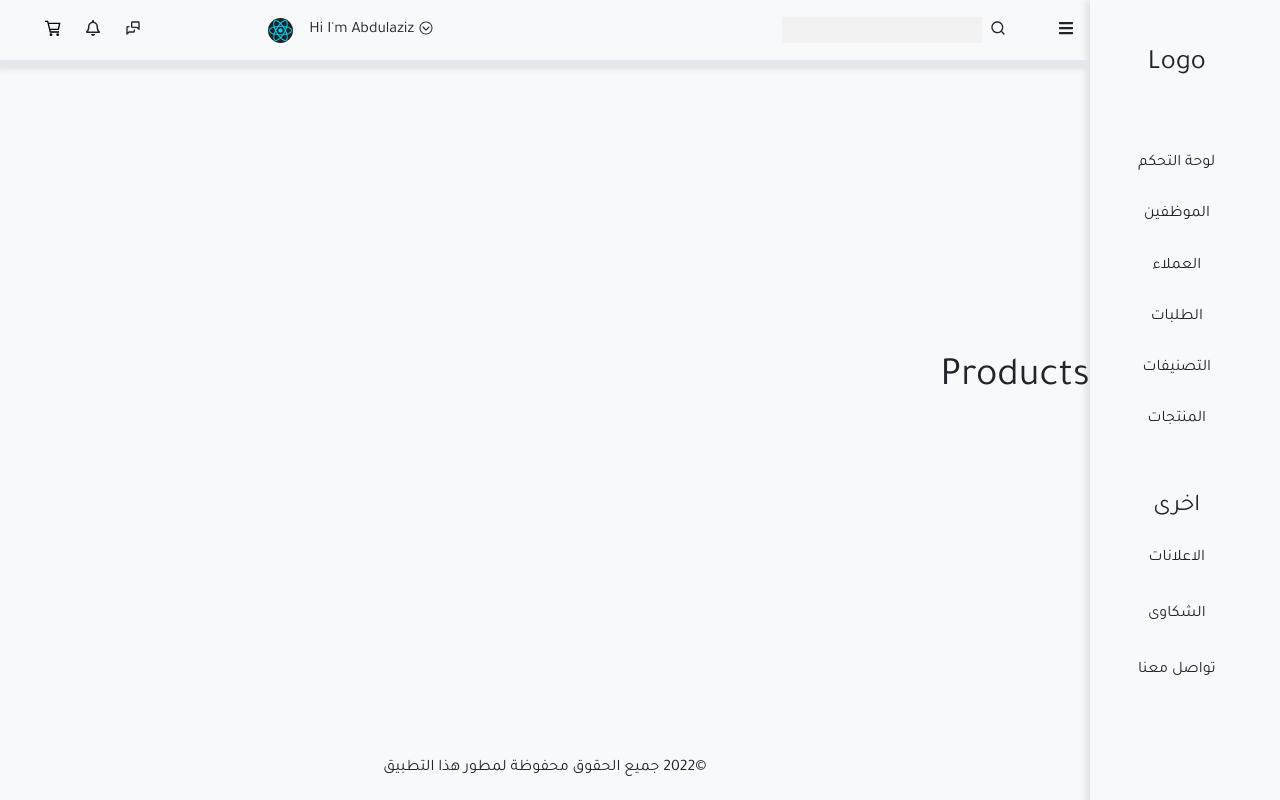
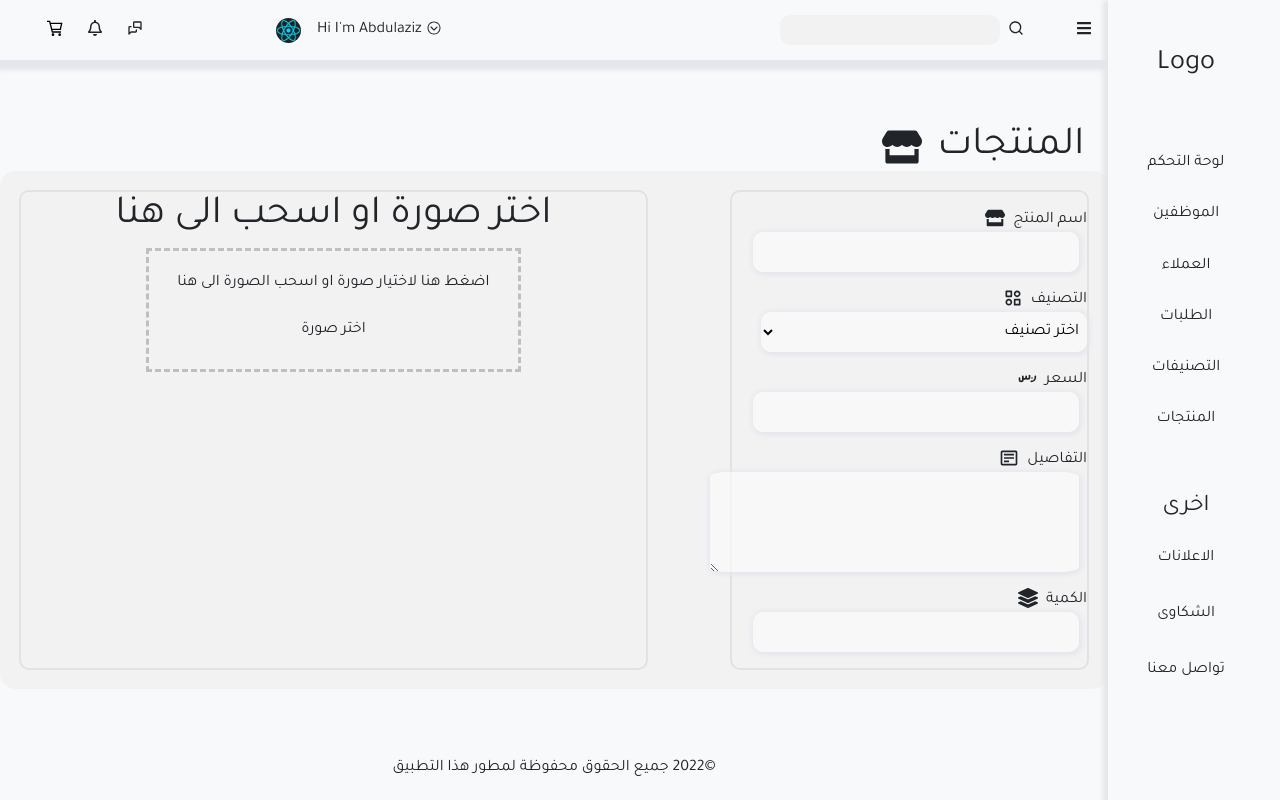
Before and after one commit to azmlan/dashboard-react, a React (Create React App) app: page /products in a window 1280 px wide. Built offline with nearby package versions, Linux system fonts and the light colour scheme.

Commit message:
Product Page Done

```diff
--- a/package.json
+++ b/package.json
@@ -7,9 +7,12 @@
     "@testing-library/react": "^13.3.0",
     "@testing-library/user-event": "^13.5.0",
     "bootstrap": "^5.2.0",
+    "cuid": "^2.1.8",
     "react": "^18.2.0",
     "react-bootstrap": "^2.5.0",
+    "react-dnd": "^16.0.1",
     "react-dom": "^18.2.0",
+    "react-dropzone": "^14.2.2",
     "react-icons": "^4.4.0",
     "react-router-dom": "^6.3.0",
     "react-scripts": "5.0.1",
--- a/src/App.css
+++ b/src/App.css
@@ -20,7 +20,6 @@ flex-direction: row;
     height: 100%;
     width: 100%;
 
-
 }
 .noBorder{
     border: none;
@@ -40,16 +39,20 @@ flex-direction: row;
 .lightInput{
     border: none;
     background-color: rgba(253, 251, 251, 0.7);
-    width: 220px;
+    width: 100%;
+    height:40px;
+    border-radius: 10px;
+    box-shadow:  1px 1px 5px 2px #e3e6ea;
+    outline: none;
+}
+.textAreaInput{
+    border: none;
+    background-color: rgba(253, 251, 251, 0.7);
     border-radius: 5%;
     box-shadow:  1px 1px 5px 2px #e3e6ea;
     outline: none;
 }
-.lightInput:focus{
-        padding: 2px;
-        transition: ease-in-out 0.3s;
-}
-.inputBox{
+.inputBoxCenter{
     display: flex;
     flex-direction: column;
     align-items: center;
@@ -58,9 +61,20 @@ flex-direction: row;
     border-radius: 15px;
     overflow: hidden;
 }
+.inputBoxRight{
+    display: flex;
+    flex-direction: column;
+    align-items: right;
+    justify-content: right;
+    padding: 15px;
+    border-radius: 15px;
+    overflow: hidden;
+}
 .searchBox{
     border: none;
-    width: 200px;
+    width: 220px;
+    height:30px;
+    border-radius: 10px;
     background-color: rgb(227, 226, 226,0.3);
 }
 .searchBox:focus{
@@ -132,6 +146,37 @@ tbody tr:hover{
 .bgGray{
     background-color: rgb(227, 226, 226,0.3);
 }
+.lightBorder{
+    border: 2px solid rgb(227, 226, 226,0.5);
+}
+.solidBorder{
+    border: 2px solid rgb(227, 226, 226,1);
+    border-radius: 10px;
+}
+
+.dropzone {
+    text-align: center;
+    padding: 20px;
+    border: 3px rgba(150, 139, 139, 0.5) dashed;
+    width: 60%;
+    margin: auto;
+  }
+  .file-list {
+    /* border: 3px dotted black; */
+    display: flex !important;
+    flex-wrap: wrap;
+    width: auto;
+    padding: 10px 20px;
+    margin: 20px 30px;
+    /* border: 3px dotted black; */
+  }
+
+  .file-list img {
+    height: 100%;
+    width: 100px;
+    padding-right: 10px;
+    object-fit: cover;
+  }
 @media (max-width: 576px) {
     .col-xs-12 {
         flex: 0 0 auto;
--- /dev/null
+++ b/src/components/DragDropImage/DragDrop.js
@@ -0,0 +1,33 @@
+import  React,{ useCallback, useState } from "react";
+import cuid from "cuid";
+import Dropzone from "./Dropzone";
+import ImageGrid from "./ImageGride";
+
+export default function DragDrop() {
+
+  const [images, setImages] = useState([]);
+  const onDrop = useCallback((acceptedFiles) => {
+    acceptedFiles.map((file) => {
+      const reader = new FileReader();
+      reader.onload = function (e) {
+        setImages((prevState) => [
+          ...prevState,
+          { id: cuid(), src: e.target.result },
+        ]);
+      };
+      reader.readAsDataURL(file);
+      return file;
+    });
+  }, []);
+
+
+  return (
+    <div>
+      <main className="">
+      <h1 className="text-center">اختر صورة او اسحب الى هنا</h1>
+      <Dropzone onDrop={onDrop} accept={"image/*"} />
+      <ImageGrid images={images} />
+    </main>
+    </div>
+  )
+}
--- /dev/null
+++ b/src/components/DragDropImage/Dropzone.js
@@ -0,0 +1,46 @@
+//*Dropzone.js*//
+import React from "react";
+import { useDropzone } from "react-dropzone";
+function Dropzone({ onDrop, accept, open }) {
+  const { getRootProps, getInputProps, isDragActive, acceptedFiles } =
+    useDropzone({
+      accept,
+      onDrop,
+    });
+
+    const files = acceptedFiles.map((file) => (
+      <li key={file.path}>
+      {file.path} - {file.size} bytes
+    </li>
+  ));
+
+
+
+  return (
+    <div>
+      <div {...getRootProps({ className: "dropzone" })}>
+        <input className="input-zone" {...getInputProps()} />
+        <div className="text-center">
+          {isDragActive ? (
+            <p className="dropzone-content">
+              انزل الصورة هنا
+            </p>
+          ) : (
+            <p className="dropzone-content">
+              اضغط هنا لاختيار صورة او اسحب الصورة الى هنا
+            </p>
+          )}
+          <button type="button" onClick={open} className="btn">
+            اختر صورة
+          </button>
+        </div>
+      </div>
+      <br/>
+      <aside>
+        <ul>{files}</ul>
+      </aside>
+    </div>
+  );
+}
+
+export default Dropzone;
--- /dev/null
+++ b/src/components/DragDropImage/ImageGride.js
@@ -0,0 +1,29 @@
+//*ImageGrid.js*//
+
+import React from "react";
+// Rendering individual images
+const Image = ({ image }) => {
+  return (
+    <div className="file-item">
+      <img
+        alt={`img - ${image.id}`}
+        src={image.src}
+        className="file-img"
+      />
+    </div>
+  );
+};
+
+// ImageList Component//
+const ImageGride = ({ images }) => {
+  // render each image by calling Image component
+  const renderImage = (image, index) => {
+    return <Image image={image} key={`${image.id}-image`} />;
+  };
+  // Return the list of files//
+  return (
+    <section className="file-list">{images.map(renderImage)}</section>
+  );
+};
+
+export default ImageGride;
--- a/src/pages/Categories.jsx
+++ b/src/pages/Categories.jsx
@@ -2,7 +2,7 @@ import React from "react";
 import { BiCategoryAlt } from "react-icons/bi";
 export default function Categories() {
   return (
-    <div className="categories">
+    <div className="categories ">
       <div className="d-flex flex-row  justify-content-start align-items-center mx-4 mt-5">
         <h1 className="m-0 ">التصنيفات </h1>
         <span className=" mx-3">
@@ -10,12 +10,15 @@ export default function Categories() {
         </span>
       </div>
 
-      <div className="d-flex flex-row justify-content-around flex-wrap mt-4">
-        <table className="table w-50">
+      <div className="d-flex flex-row justify-content-center flex-wrap mt-4">
+        <div className="col-7">
+        <table className="table ">
           <thead>
             <tr>
-              <th >ID</th>
-              <th > التصنيف <BiCategoryAlt size={20} /></th>
+              <th>ID</th>
+              <th>
+                التصنيف <BiCategoryAlt size={20} />
+              </th>
             </tr>
           </thead>
           <tbody>
@@ -57,27 +60,27 @@ export default function Categories() {
             </tr>
           </tbody>
         </table>
+        </div>
 
-        <div className=" d-flex justify-content-start">
-      <form className="mt-3    bgGray inputBox    p-4">
-        <div className="d-flex flex-column align-items-center mb-3 ">
+        <div className=" col-4 ">
+          <form className="mt-3    bgGray inputBoxCenter   lightBorder  ">
+            <div className="col-12 ">
+              <div className="d-flex flex-column align-items-center   mb-3 ">
                 <label className="" htmlFor="form3Example1c">
                   اسم التصنيف
                 </label>
                 <input type="text" className="lightInput mx-2" />
               </div>
-
-        <button type="button" className="btn btn-sm noBorder bgGray shadow">
+              <button
+                type="button"
+                className="btn btn-sm noBorder bgGray shadow mt-3  col-12 align-self-center"
+              >
                 اضافة
               </button>
+            </div>
           </form>
         </div>
-
       </div>
-
-
-
     </div>
-
   );
 }
--- a/src/pages/Employees.jsx
+++ b/src/pages/Employees.jsx
@@ -73,8 +73,9 @@ export default function Employees() {
           </span>
         </div>
 
-        <form className="mt-3  align-self-center bgGray inputBox  w-50 w-sm-100 ">
-          <div className="d-flex flex-column mb-3 mt-3">
+        <form className="mt-3  align-self-center bgGray inputBoxCenter  w-50 w-sm-100 ">
+        <div className="col-6 ">
+          <div className="d-flex flex-column mb-3 mt-3 ">
             <label className="" htmlFor="form3Example1c">
               الإسم{" "}
             </label>
@@ -136,6 +137,7 @@ export default function Employees() {
           <button type="button" className="btn btn-lg noBorder bgGray shadow">
             اضافة
           </button>
+      </div>
         </form>
       </div>
     </div>
--- a/src/pages/Products.jsx
+++ b/src/pages/Products.jsx
@@ -1,11 +1,75 @@
-import React from 'react'
+import React,{useState} from 'react'
+import { FaStore,FaLayerGroup } from "react-icons/fa";
+import { BiCategoryAlt ,BiDetail } from "react-icons/bi";
+import { TbCurrencyRiyal } from "react-icons/tb";
+import DragDrop from '../components/DragDropImage/DragDrop';
+export default function Products() {
+  const [imageSent, setImageSent] = useState([]);
 
-export default function Products() {
+  const uploadFiles =()=>{
+
+  }
   return (
-    <div>
-        <h1>
-        Products
-        </h1>
+    <div className='products  '>
+      <div className="d-flex flex-row  justify-content-start align-items-center mx-4 mt-5">
+        <h1 className="m-0 ">المنتجات </h1>
+        <span className=" mx-3">
+          <FaStore size={40} />
+        </span>
+      </div>
+      <div className="productWrapper d-flex flex-row flex-wrap justify-content-between    bgGray inputBoxRight   ">
+      <div className="productDetailsContainer col-lg-4 col-md-12  solidBorder mx-1 my-1" >
+      <form className="mt-3 d-flex flex-column  ">
+      <div className="col-11 ">
+        <div className="d-flex flex-column align-items-start  mb-3">
+          <label className="" htmlFor="form3Example1c">
+            اسم المنتج
+            <FaStore size={20}className="mx-2" />
+          </label>
+          <input type="text" className="lightInput mx-2" />
+        </div>
+        <div className="d-flex flex-column align-items-start  mb-3 ">
+          <label className="" htmlFor="form3Example1c">
+          التصنيف
+          <BiCategoryAlt size={20}className="mx-2" />
+          </label>
+          <select name="categories" id="" className='lightInput p-1'>
+            <option value="">اختر تصنيف</option>
+            <option value="تقنية">تقنية</option>
+            <option value="ادوات مدرسية">ادوات مدرسية</option>
+            <option value="ادوات مكتبية">ادوات مكتبية</option>
+          </select>
+        </div>
+        <div className="d-flex flex-column align-items-start  mb-3 ">
+          <label className="" htmlFor="form3Example1c">
+            السعر
+            <TbCurrencyRiyal size={20}className="mx-2" />
+          </label>
+          <input type="text" className="lightInput mx-2" />
+        </div>
+        <div className="d-flex flex-column align-items-start  mb-3 ">
+          <label className="" htmlFor="form3Example1c">
+            التفاصيل
+            <BiDetail size={20}className="mx-2" />
+          </label>
+          <textarea type="text" className="textAreaInput mx-2 " rows="4" cols="50" >
+          </textarea>
+        </div>
+        <div className="d-flex flex-column align-items-start  mb-3 ">
+          <label className="" htmlFor="form3Example1c">
+            الكمية
+            <FaLayerGroup size={20}className="mx-2" />
+          </label>
+          <input type="text" className="lightInput mx-2" />
+        </div>
+        </div>
+
+      </form>
+      </div>
+      <div className="productImageContainer col-lg-7  col-md-12 solidBorder mx-1 my-1">
+      <DragDrop/>
+      </div>
+      </div>
     </div>
   )
 }
```
Also changed, not shown: src/App.js (+8 -3 lines), 1 other file (tests, documents, lock files or other folders). Lines whose indentation alone changed are shown as unchanged.
